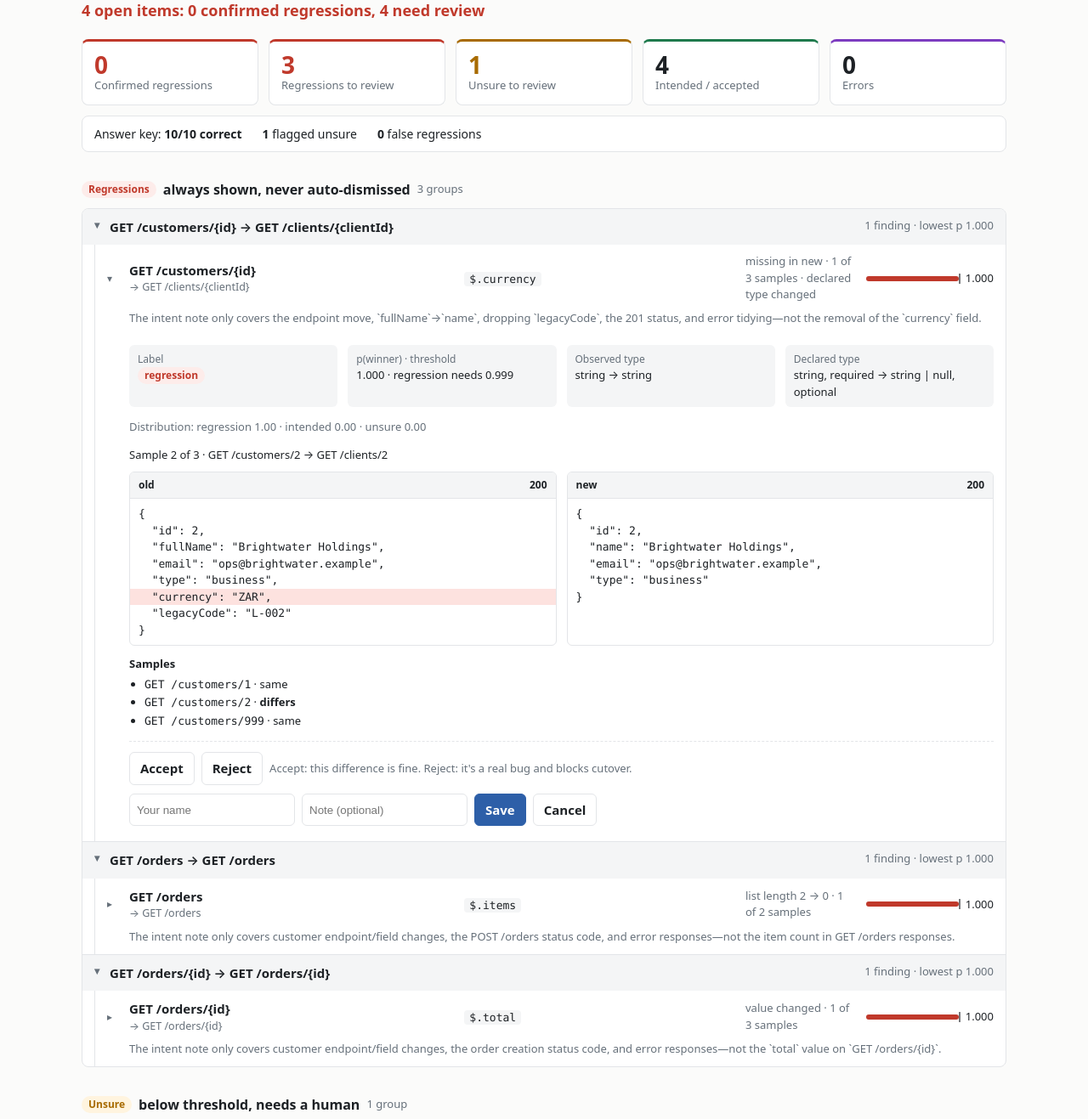
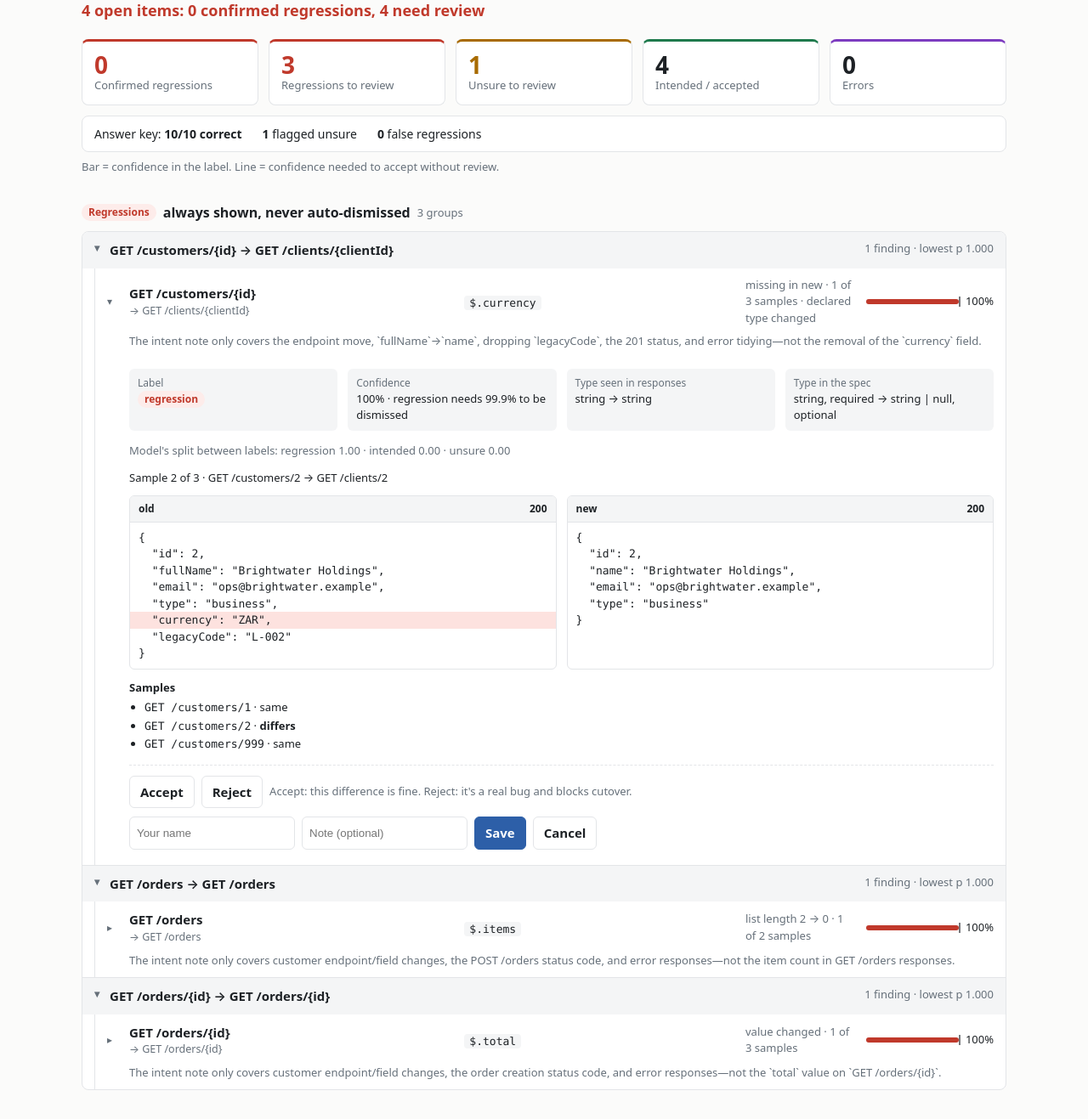
Before and after one commit to oliviergerdi/aiskillsday, a FastAPI app: page /runs/demo in a window 1280 px wide. Shown: the part 257-1574 px from the top of the page at 85% size. Run offline with FastAPI, Linux system fonts and the light colour scheme.

Commit message:
feat(UX-3): plain-language labels, confidence percentages and legend
Engineering managers read these pages too; internal terms like p(winner)
and "regression needs 0.999" meant nothing to them. Rename the labels,
show confidence as a percentage with the raw value in a tooltip, and add
a one-line legend for the bar and threshold tick.

Co-Authored-By: Claude Sonnet 5.5 <noreply@anthropic.com>

```diff
--- a/app/web/static/nparity.css
+++ b/app/web/static/nparity.css
@@ -141,6 +141,8 @@ details.g > details.f { margin-left: 14px; border-left: 1px solid var(--line); }
 .pbar .track { position: relative; flex: 1; height: 6px; background: var(--code-bg); border-radius: 3px; min-width: 60px; }
 .pbar .fill { position: absolute; left: 0; top: 0; bottom: 0; border-radius: 3px; }
 .pbar .thr { position: absolute; top: -3px; bottom: -3px; width: 2px; background: var(--ink); opacity: 0.6; }
+/* UX-3 legend */
+.conf-legend { font-size: 13px; color: var(--muted); margin: 8px 0; }
 
 .f-body { padding: 4px 14px 18px 40px; }
 .meta-grid { display: grid; grid-template-columns: repeat(4, minmax(0, 1fr)); gap: 12px; margin: 8px 0 14px; }
--- a/app/web/templates/_finding_body.html
+++ b/app/web/templates/_finding_body.html
@@ -1,11 +1,11 @@
 <div class="meta-grid">
-  <div><span class="k">Label</span><span class="badge {{ v.badge }}">{{ v.f.label or "unlabelled" }}</span>{% if v.f.type_info.get("leans") %} <span class="sub">leans {{ v.f.type_info.leans }}</span>{% endif %}</div>
-  <div><span class="k">p(winner) · threshold</span>{{ v.p_text }} · {{ v.threshold_text }}</div>
-  <div><span class="k">Observed type</span>{{ v.f.type_info.get("observed", "—") }}</div>
-  <div><span class="k">{% if v.f.type_info.get("mapping") %}Mapping{% else %}Declared type{% endif %}</span>{{ v.f.type_info.get("mapping") or v.f.type_info.get("declared", "no change") }}</div>
+  <div><span class="k">Label</span><span class="badge {{ v.badge }}">{{ v.f.label or "unlabelled" }}</span>{% if v.f.type_info.get("leans") %} <span class="sub">leans toward {{ v.f.type_info.leans }}</span>{% endif %}</div>
+  <div><span class="k">Confidence</span><span title="{{ v.p_text }}">{{ v.conf_text }}</span> · {{ v.threshold_text }}</div>
+  <div><span class="k">Type seen in responses</span>{{ v.f.type_info.get("observed", "—") }}</div>
+  <div><span class="k">{% if v.f.type_info.get("mapping") %}Mapping{% else %}Type in the spec{% endif %}</span>{{ v.f.type_info.get("mapping") or v.f.type_info.get("declared", "no change") }}</div>
 </div>
-{% if v.f.type_info.get("mapping") and v.f.type_info.get("declared") %}<p class="sub">Declared type: {{ v.f.type_info.declared }}</p>{% endif %}
-{% if v.distribution %}<p class="sub">Distribution: {{ v.distribution }}</p>{% endif %}
+{% if v.f.type_info.get("mapping") and v.f.type_info.get("declared") %}<p class="sub">Type in the spec: {{ v.f.type_info.declared }}</p>{% endif %}
+{% if v.distribution %}<p class="sub">Model's split between labels: {{ v.distribution }}</p>{% endif %}
 {% if v.sample_label %}
 <div class="req">{{ v.sample_label }}</div>
 <div class="sbs">
--- a/app/web/templates/_row.html
+++ b/app/web/templates/_row.html
@@ -3,7 +3,7 @@
     <div class="f-ep">{{ v.f.endpoint }}{% if v.baseline_status == "new" %} <span class="badge b-uns">new</span>{% endif %}{% if v.entry %} <span class="badge {{ 'b-int' if v.entry.decision == 'accept' else 'b-reg' }}">{{ "accepted" if v.entry.decision == "accept" else "rejected" }} · {{ v.entry.by }}</span>{% endif %}<small>→ {{ v.f.new_endpoint or "unmapped" }}</small></div>
     <div class="f-path"><code>{{ v.f.path }}</code></div>
     <div class="f-kind">{{ v.kind_text }}</div>
-    <div class="pbar"><div class="track"><div class="fill" style="width:{{ v.p_pct }}%;background:{{ v.color }}"></div>{% if v.thr_pct is not none %}<div class="thr" style="left:{{ v.thr_pct }}%"></div>{% endif %}</div>{{ v.p_text }}</div>
+    <div class="pbar" title="{{ v.p_text }}"><div class="track"><div class="fill" style="width:{{ v.p_pct }}%;background:{{ v.color }}"></div>{% if v.thr_pct is not none %}<div class="thr" style="left:{{ v.thr_pct }}%"></div>{% endif %}</div>{{ v.conf_text }}</div>
     {% if v.f.reason %}<div class="f-reason">{{ v.f.reason }}</div>{% endif %}
   </summary>
   <div class="f-body">{% if v.body_html %}{{ v.body_html|safe }}{% else %}<p class="sub">Loading…</p>{% endif %}</div>
--- a/app/web/templates/run.html
+++ b/app/web/templates/run.html
@@ -50,6 +50,7 @@
 {% if empty %}
 <div class="findings"><div class="empty">Nothing to review</div></div>
 {% else %}
+<p class="conf-legend">Bar = confidence in the label. Line = confidence needed to accept without review.</p>
 {% macro grouped(gs, first_open=False) %}
 <div class="findings">
   {% for g in gs %}
```
Also changed, not shown: app/web/templates/mapping.html (+4 -4 lines), app/web/views.py (+7 -2 lines), tests/test_web_labels.py (added, +97 -0 lines).
